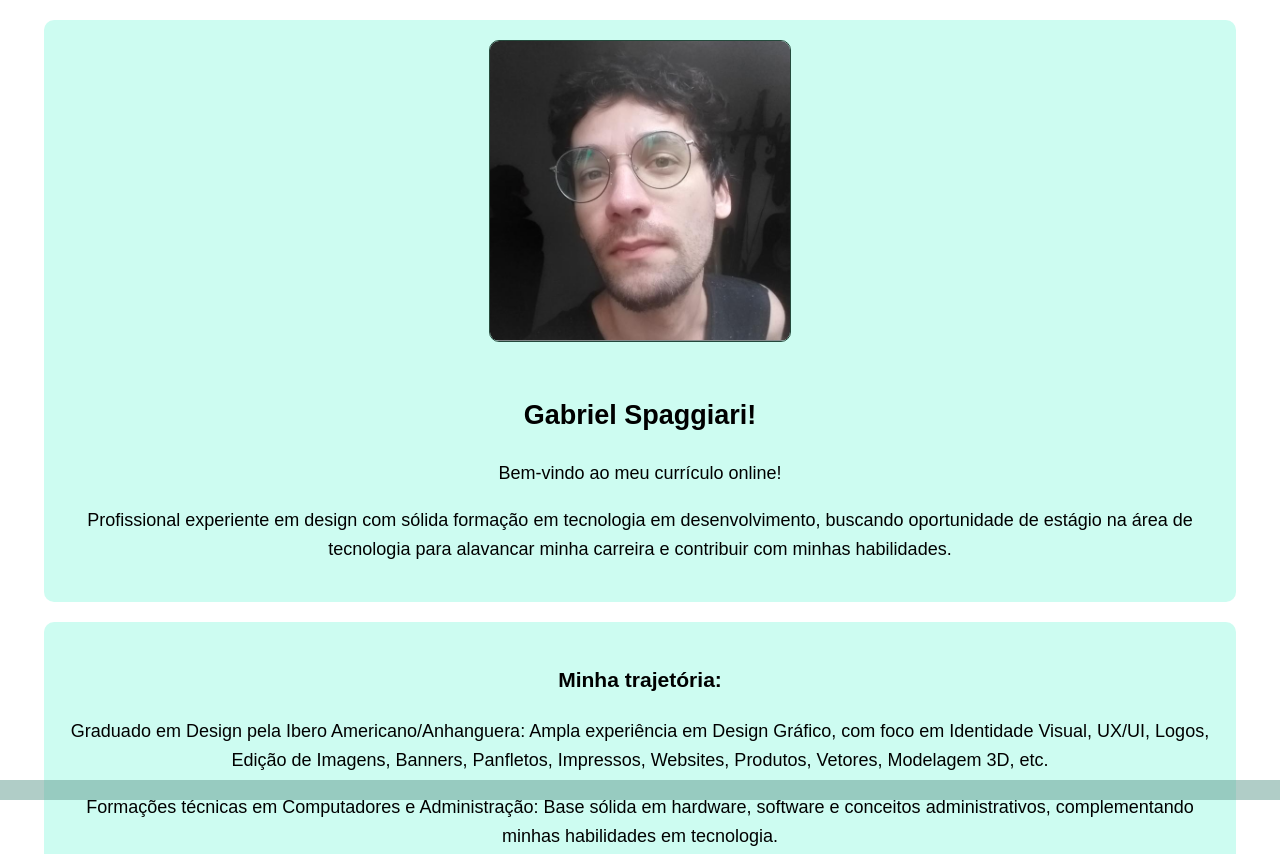
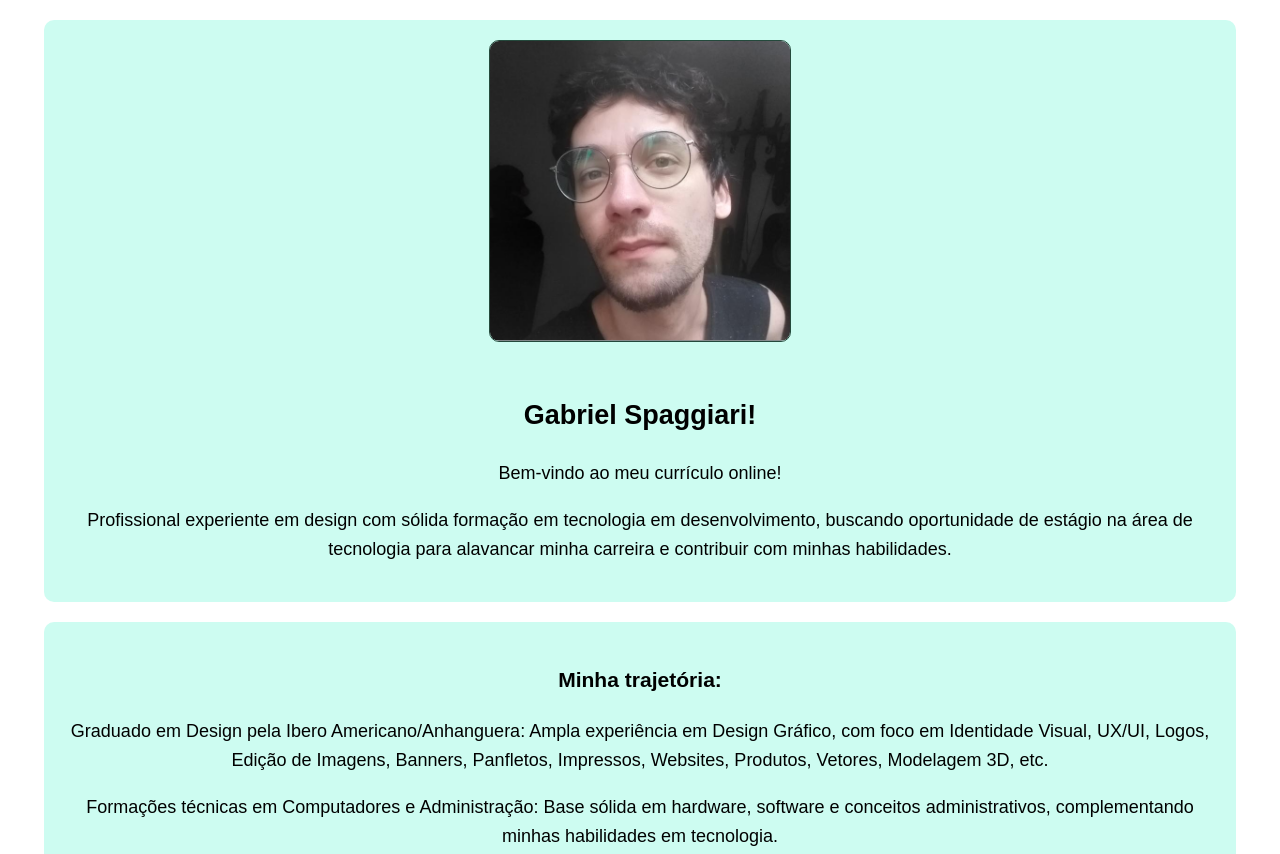
Before and after one commit to spaggiariGabe/cvcel.github.io, a plain HTML site: page index.html in a window 1280 px wide. Shown: the top 854 px of the page. Drawn offline with Linux system fonts and the light colour scheme.

Commit message:
Update index.html

```diff
--- a/index.html
+++ b/index.html
@@ -98,15 +98,6 @@
         .button:hover {
             background-color: #40998a;
             transform: scale(1.05);
-        }
-        footer {
-            background-color: rgba(98, 156, 144, 0.5);
-            color: #fff;
-            text-align: center;
-            padding: 10px;
-            position: fixed;
-            bottom: 0;
-            width: 100%;
         }
         .contact-banner {
             position: relative;
@@ -282,10 +273,6 @@
         <a href="mailto:gabspaggiari@gmail.com">Email</a>
     </div>
 
-    <footer>
-        <!-- Espaço reservado para o conteúdo do footer -->
-    </footer>
-
     <script>
         let currentIndex = 0;
         const images = document.querySelectorAll('.banner img');
```
